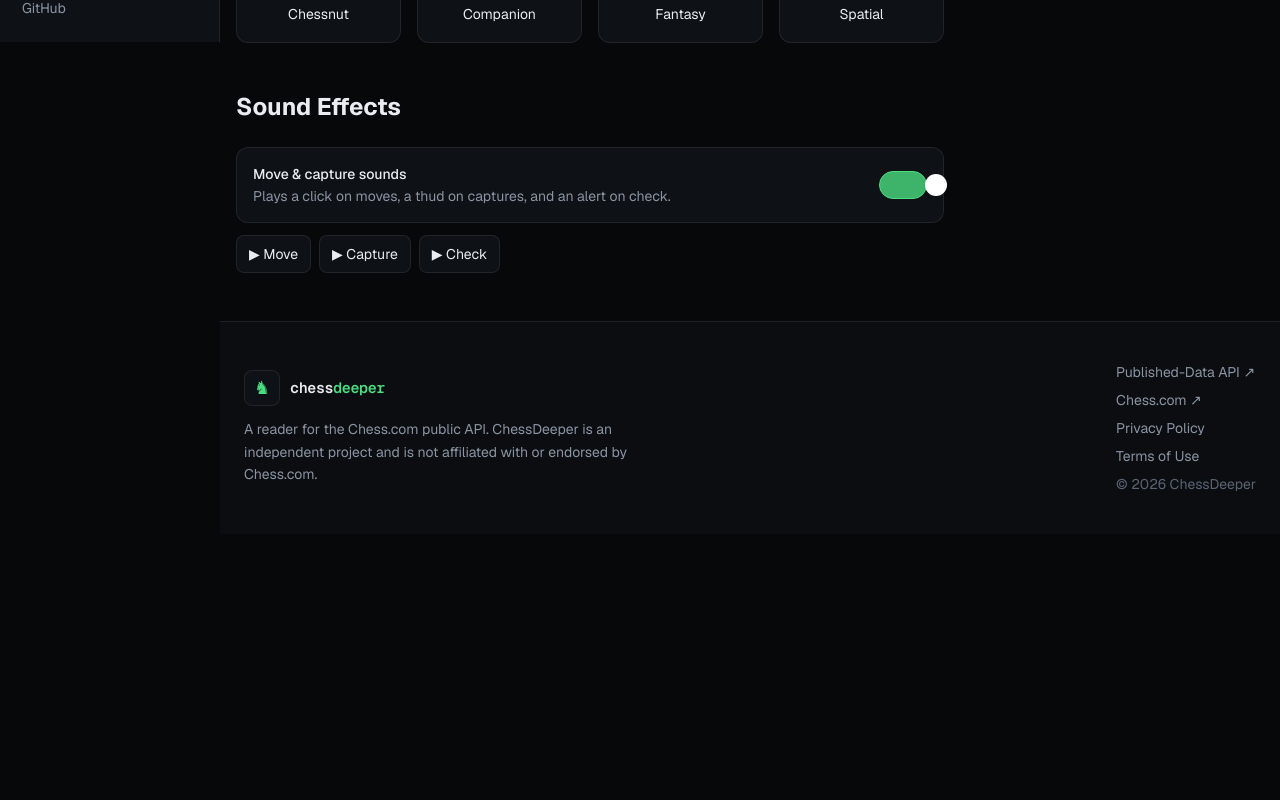
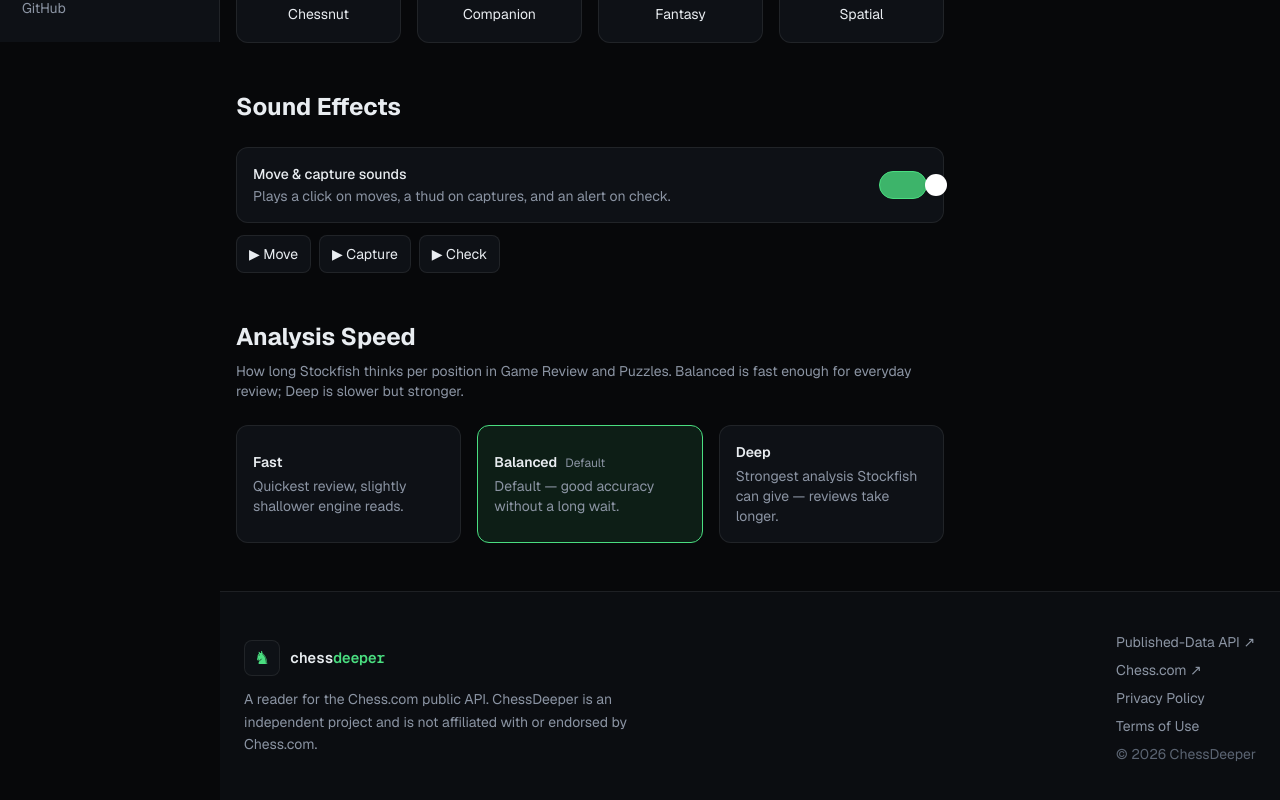
Before and after one commit to mjuhaishijazofficial-safe/Chess-analyzer, a Next.js app: page /settings in a window 1280 px wide. Shown: the part 758-1558 px from the top of the page. Before the commit the page ends 1292 px from the top, so only its background shows below. Built offline with nearby package versions, Linux system fonts and the light colour scheme; no server answers.

Commit message:
Wire up analysis speed setting

```diff
--- a/src/app/puzzles/page.tsx
+++ b/src/app/puzzles/page.tsx
@@ -7,6 +7,7 @@
 import { Engine } from "@/lib/engine";
 import { classifyMove, material, cpStm, CLASS_META, type Classification } from "@/lib/chess-review";
 import { playSoundForSan } from "@/lib/sound";
+import { getAnalysisDepth, puzzleMovetimeFor } from "@/lib/analysis-depth";
 
 interface Base {
   bestUci: string;
@@ -37,7 +38,8 @@
 
   async function analyzePosition(fen: string): Promise<Base> {
     const engine = engineRef.current!;
-    const ev = await engine.analyze(fen, { movetime: engine.multiThreaded ? 1200 : 2000 });
+    const movetime = puzzleMovetimeFor(getAnalysisDepth(), engine.multiThreaded);
+    const ev = await engine.analyze(fen, { movetime, depth: 22 });
     const c = new Chess(fen);
     return {
       bestUci: ev.bestMove ?? ev.lines[0]?.move ?? "",
--- a/src/app/settings/page.tsx
+++ b/src/app/settings/page.tsx
@@ -11,6 +11,12 @@
   playCaptureSound,
   playCheckSound,
 } from "@/lib/sound";
+import {
+  getAnalysisDepth,
+  setAnalysisDepth,
+  ANALYSIS_DEPTHS,
+  type AnalysisDepth,
+} from "@/lib/analysis-depth";
 
 const PREVIEW_FEN = "rnbqkbnr/pppppppp/8/8/8/8/PPPPPPPP/RNBQKBNR w KQkq - 0 1";
 
@@ -18,11 +24,13 @@
   const [selected, setSelected] = useState<PieceSet>("cburnett");
   const [boardSelected, setBoardSelected] = useState<BoardThemeName>("slate");
   const [soundOn, setSoundOn] = useState(true);
+  const [speed, setSpeed] = useState<AnalysisDepth>("balanced");
 
   useEffect(() => {
     setSelected(getPieceSet());
     setBoardSelected(getBoardTheme().name);
     setSoundOn(isSoundEnabled());
+    setSpeed(getAnalysisDepth());
   }, []);
 
   const previewTheme = BOARD_THEMES.find((t) => t.name === boardSelected) ?? BOARD_THEMES[0];
@@ -42,6 +50,11 @@
     setSoundEnabled(next);
     setSoundOn(next);
     if (next) playMoveSound();
+  }
+
+  function chooseSpeed(next: AnalysisDepth) {
+    setAnalysisDepth(next);
+    setSpeed(next);
   }
 
   return (
@@ -141,6 +154,33 @@
               </button>
             </div>
           )}
+
+          <h1 className="mb-2 mt-12 text-2xl font-bold text-fg">Analysis Speed</h1>
+          <p className="mb-6 text-sm text-muted">
+            How long Stockfish thinks per position in Game Review and Puzzles.
+            Balanced is fast enough for everyday review; Deep is slower but stronger.
+          </p>
+          <div className="grid grid-cols-1 gap-4 sm:grid-cols-3">
+            {ANALYSIS_DEPTHS.map((d) => (
+              <button
+                key={d.value}
+                onClick={() => chooseSpeed(d.value)}
+                className={`rounded-xl border p-4 text-left transition ${
+                  speed === d.value
+                    ? "border-accent bg-accent/10"
+                    : "border-line bg-panel hover:border-line-strong"
+                }`}
+              >
+                <p className="text-sm font-semibold text-fg">
+                  {d.label}
+                  {d.value === "balanced" && (
+                    <span className="ml-2 text-xs font-normal text-muted">Default</span>
+                  )}
+                </p>
+                <p className="mt-1 text-sm text-muted">{d.blurb}</p>
+              </button>
+            ))}
+          </div>
         </div>
 
         {/* live preview */}
--- a/src/components/game-review.tsx
+++ b/src/components/game-review.tsx
@@ -2,6 +2,7 @@
 
 import { bookPlies, matchOpeningName } from "@/lib/opening-book";
 import { savePuzzle } from "@/lib/puzzle-store";
+import { getAnalysisDepth, reviewMovetimeFor, puzzleMovetimeFor } from "@/lib/analysis-depth";
 import { useCallback, useEffect, useMemo, useRef, useState } from "react";
 
 import { Chess } from "chess.js";
@@ -181,7 +182,7 @@
     engine.whenReady
       .then(async () => {
         if (cancelled) return;
-        const movetime = engine.multiThreaded ? 300 : 600;
+        const movetime = reviewMovetimeFor(getAnalysisDepth(), engine.multiThreaded);
         setEngineInfo({
           multiThreaded: engine.multiThreaded,
           threads: engine.threads,
@@ -334,7 +335,8 @@
       try {
         await engine.whenReady;
         if (cancelled) return;
-        const ev = await engine.analyze(currentFenForDeepen!, { depth: 20 });
+        const movetime = puzzleMovetimeFor(getAnalysisDepth(), engine.multiThreaded);
+        const ev = await engine.analyze(currentFenForDeepen!, { movetime, depth: 22 });
         if (cancelled) return;
         const whiteToMove = currentFenForDeepen!.split(" ")[1] === "w";
         const stm = cpStm(ev.lines[0]);
--- a/src/lib/engine.ts
+++ b/src/lib/engine.ts
@@ -259,7 +259,16 @@
     this.curDepth = 0;
     const { depth, movetime } = this.current.opts;
     this.post(`position fen ${this.current.fen}`);
-    this.post(movetime ? `go movetime ${movetime}` : `go depth ${depth ?? 14}`);
+    if (movetime && depth) {
+      // Stockfish stops at whichever limit it hits first, so this gives us
+      // a time budget with a depth ceiling (in case a shallow/quiet
+      // position would otherwise burn the full movetime for no gain).
+      this.post(`go depth ${depth} movetime ${movetime}`);
+    } else if (movetime) {
+      this.post(`go movetime ${movetime}`);
+    } else {
+      this.post(`go depth ${depth ?? 14}`);
+    }
     this.searchTimer = setTimeout(() => {
       this.post("stop");
       this.finish(this.lines.get(1)?.move ?? null);
```
Also changed, not shown: 2 other files (tests, documents, lock files or other folders).
